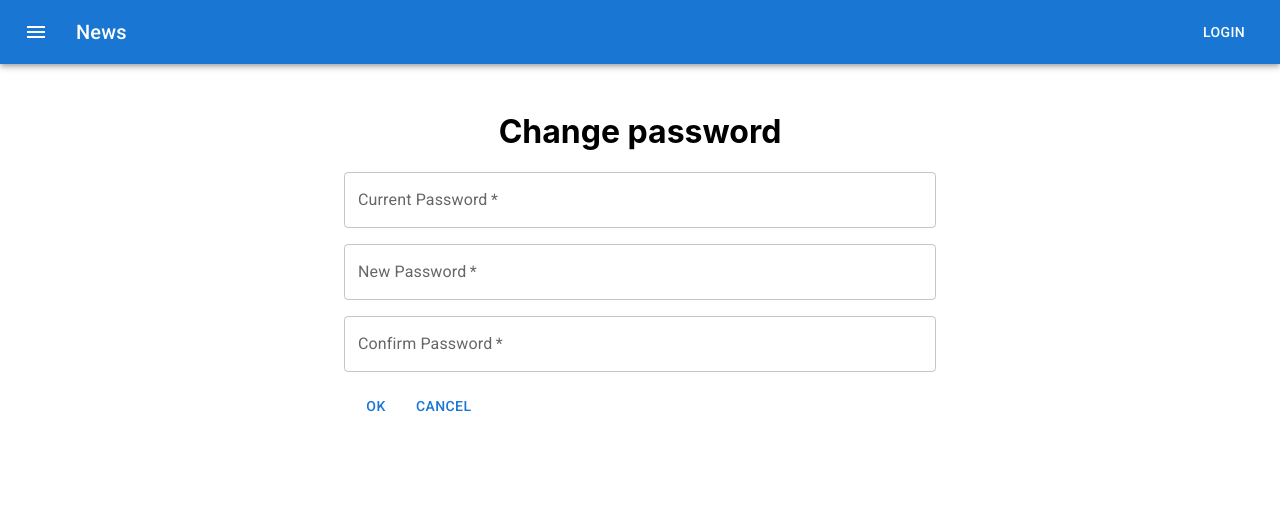
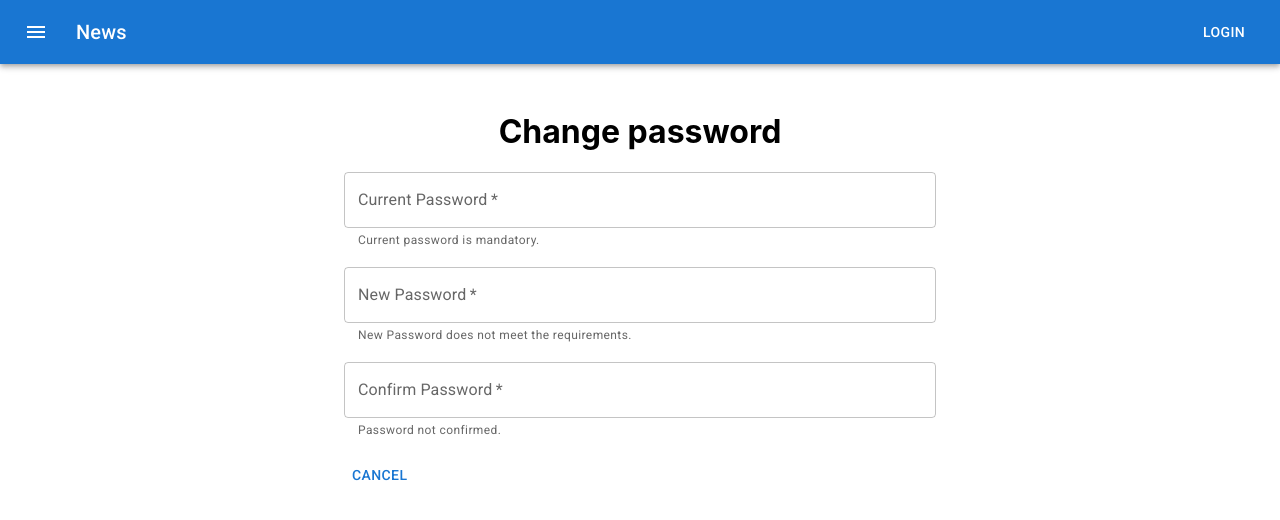
Before and after one commit to marians20/control, a Next.js app: page /auth/changepassword in a window 1280 px wide. Shown: the top 520 px of the page. Built offline with nearby package versions, Linux system fonts and the light colour scheme.

Commit message:
Introduced redux for backend

```diff
--- /dev/null
+++ b/helpers/string-utils.js
@@ -0,0 +1,18 @@
+const StringUtils = (() => {
+    const isNotEmpty = (value) => value.trim() !== '';
+
+    const isValidEmail = (email) =>
+        email.match(
+            /^(([^<>()[\]\\.,;:\s@\"]+(\.[^<>()[\]\\.,;:\s@\"]+)*)|(\".+\"))@((\[[0-9]{1,3}\.[0-9]{1,3}\.[0-9]{1,3}\.[0-9]{1,3}\])|(([a-zA-Z\-0-9]+\.)+[a-zA-Z]{2,}))$/
+        );
+
+    const isValidPassword = (value) => value.trim().length >= 6;
+
+    return {
+        isNotEmpty,
+        isValidEmail,
+        isValidPassword
+    };
+})();
+
+export default StringUtils;
--- a/hooks/useHttp.js
+++ b/hooks/useHttp.js
@@ -31,11 +31,18 @@ const useHttp = () => {
                 router.replace('/auth/login');
             }
 
-            const data = await response.json();
+
             if (!response.ok) {
-                throw new Error( data.message || 'Request failed!' );
+                let err;
+                try {
+                    err = await response.json();
+                } catch {
+                    err = {message: 'Request failed'};
+                }
+                throw new Error( err.message || 'Request failed!' );
             }
 
+            const data = await response.json();
 
             applyData(data);
 
--- a/package.json
+++ b/package.json
@@ -20,7 +20,8 @@
     "node-dht-sensor": "^0.4.3",
     "onoff": "^6.0.3",
     "react": "^17.0.2",
-    "react-dom": "^17.0.2"
+    "react-dom": "^17.0.2",
+    "redux": "^4.1.2"
   },
   "optionalDependencies": {
     "@next/swc-linux-x64-musl": "^12.0.1-canary.2"
--- a/pages/api/auth/changepassword.js
+++ b/pages/api/auth/changepassword.js
@@ -1,6 +1,9 @@
 import UserService from '../../../services/user-service';
+import middlewareStore from '../../../store/middleware-store';
 
 export default async function handler(req, res) {
+    const middlewareState = middlewareStore.getState();
+    console.log('MIDDLEWARE STATE', middlewareState);
     if (req.method === 'PUT') {
         try {
             const result = await UserService.changePassword(req.body);
--- a/pages/auth/changepassword/index.js
+++ b/pages/auth/changepassword/index.js
@@ -9,6 +9,8 @@ import Alert from '@mui/material/Alert';
 import Spinner from '../../../components/ui/Spinner';
 import AuthContext from '../../../store/auth-context';
 import useHttp from '../../../hooks/useHttp';
+import useInput from '../../../hooks/useInput';
+import StringUtils from '../../../helpers/string-utils';
 import classes from "./ChangePassword.module.css";
 
 const authUrl = '/api/auth';
@@ -22,13 +24,41 @@ const initialFormData = {
 const ChangePassword = () => {
     const authContext = useContext(AuthContext);
     const router = useRouter();
-    const [formData, setFormData] = useState(initialFormData);
 
     const {
         isLoading,
         error,
         sendRequest,
     } = useHttp();
+
+    const {
+        value: currentPasswordValue,
+        hasError: currentPasswordHasError,
+        isValid: currentPasswordIsValid,
+        reset: resetCurrentPasswordInput,
+        valueChangeHandler: currentPasswordChangedHandler,
+        inputBlurHandler: currentPasswordBlurHandler,
+    } = useInput(StringUtils.isNotEmpty);
+
+    const {
+        value: newPasswordValue,
+        hasError: newPasswordHasError,
+        isValid: newPasswordIsValid,
+        reset: resetNewPasswordInput,
+        valueChangeHandler: newPasswordChangedHandler,
+        inputBlurHandler: newPasswordBlurHandler,
+    } = useInput(StringUtils.isValidPassword);
+
+    const {
+        value: confirmPasswordValue,
+        hasError: confirmPasswordHasError,
+        isValid: confirmPasswordIsValid,
+        reset: resetConfirmPasswordInput,
+        valueChangeHandler: confirmPasswordChangedHandler,
+        inputBlurHandler: confirmPasswordBlurHandler,
+    } = useInput(value => StringUtils.isValidPassword(value) && value === newPasswordValue);
+
+    const isFormValid = currentPasswordIsValid && newPasswordIsValid && confirmPasswordIsValid;
 
     const submitHandler = async (event) => {
         event.preventDefault();
@@ -38,9 +68,9 @@ const ChangePassword = () => {
             method: 'PUT',
             body: {
                 email: authContext.email,
-                currentPassword: formData.currentPassword,
-                newPassword: formData.newPassword,
-                confirmPassword: formData.confirmPassword,
+                currentPassword: currentPasswordValue,
+                newPassword: newPasswordValue,
+                confirmPassword: confirmPasswordValue,
             }
         }, data => {
             alert(data.message);
@@ -50,7 +80,6 @@ const ChangePassword = () => {
         clearForm();
     };
 
-
     const keyUpHandler = (event) => {
         if (event.keyCode === 13) {
             submitHandler(event);
@@ -58,17 +87,10 @@ const ChangePassword = () => {
     };
 
     const clearForm = () => {
-        setFormData(initialFormData);
+        resetCurrentPasswordInput();
+        resetNewPasswordInput();
+        resetConfirmPasswordInput();
     }
-
-    const currentPasswordChangeHandler = (event) =>
-        setFormData(current => ({ ...current, currentPassword: event.target.value }));
-
-    const newPasswordChangeHandler = (event) =>
-        setFormData(current => ({ ...current, newPassword: event.target.value }));
-
-    const confirmPasswordChangeHandler = (event) =>
-        setFormData(current => ({ ...current, confirmPassword: event.target.value }));
 
     const cancelHandler = () => {
         clearForm();
@@ -94,8 +116,11 @@ const ChangePassword = () => {
                             label="Current Password"
                             className={classes['text-field']}
                             type="password"
-                            value={formData.currentPassword}
-                            onChange={currentPasswordChangeHandler}
+                            error={currentPasswordHasError}
+                            helperText="Current password is mandatory."
+                            value={currentPasswordValue}
+                            onChange={currentPasswordChangedHandler}
+                            onBlur={currentPasswordBlurHandler}
                         />
                         <TextField
                             required
@@ -103,8 +128,11 @@ const ChangePassword = () => {
                             label="New Password"
                             className={classes['text-field']}
                             type="password"
-                            value={formData.newPassword}
-                            onChange={newPasswordChangeHandler}
+                            error={newPasswordHasError}
+                            helperText="New Password does not meet the requirements."
+                            value={newPasswordValue}
+                            onChange={newPasswordChangedHandler}
+                            onBlur={newPasswordBlurHandler}
                         />
                         <TextField
                             required
@@ -112,13 +140,16 @@ const ChangePassword = () => {
                             label="Confirm Password"
                             className={classes['text-field']}
                             type="password"
-                            value={formData.confirmPassword}
-                            onChange={confirmPasswordChangeHandler}
+                            error={confirmPasswordHasError}
+                            helperText="Password not confirmed."
+                            value={confirmPasswordValue}
+                            onChange={confirmPasswordChangedHandler}
+                            onBlur={confirmPasswordBlurHandler}
                         />
                         <div className={classes.actions}>
-                            <Button onClick={submitHandler}>
+                            {isFormValid && <Button onClick={submitHandler}>
                                 Ok
-                            </Button>
+                            </Button>}
 
                             <Button
                                 type="button"
--- a/services/user-service.js
+++ b/services/user-service.js
@@ -51,7 +51,7 @@ const UserService = (() => {
             return {
                 isSuccess: false,
                 statusCode: 400,
-                message: 'User Does not exist'
+                message: 'User Does not exist.'
             };
         }
 
@@ -59,7 +59,7 @@ const UserService = (() => {
             return {
                 isSuccess: false,
                 statusCode: 400,
-                message: 'Wrong password.'
+                message: 'The current password you entered does not match.'
             };
         }
 
```
Also changed, not shown: pages/_middleware.js (+7 -0 lines), pages/auth/login/index.js (+7 -15 lines), store/middleware-store.js (added, +26 -0 lines).
